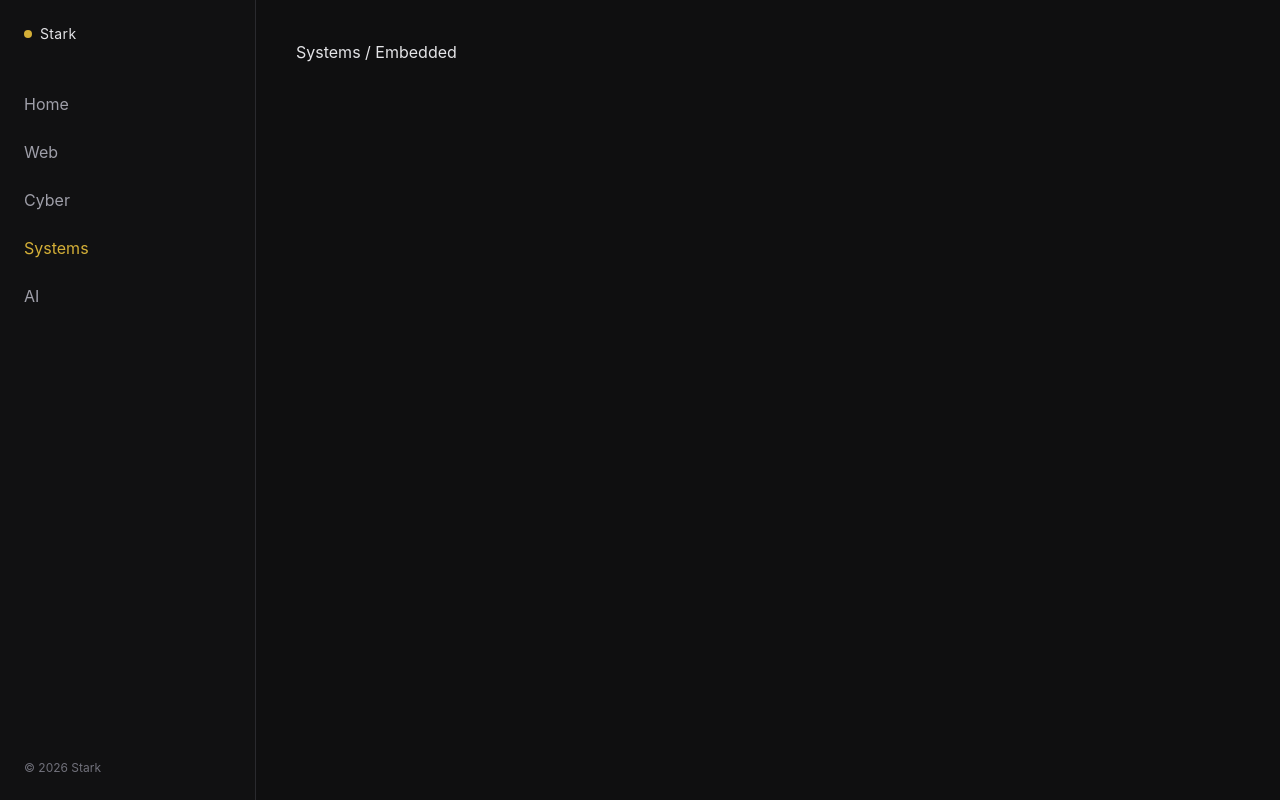
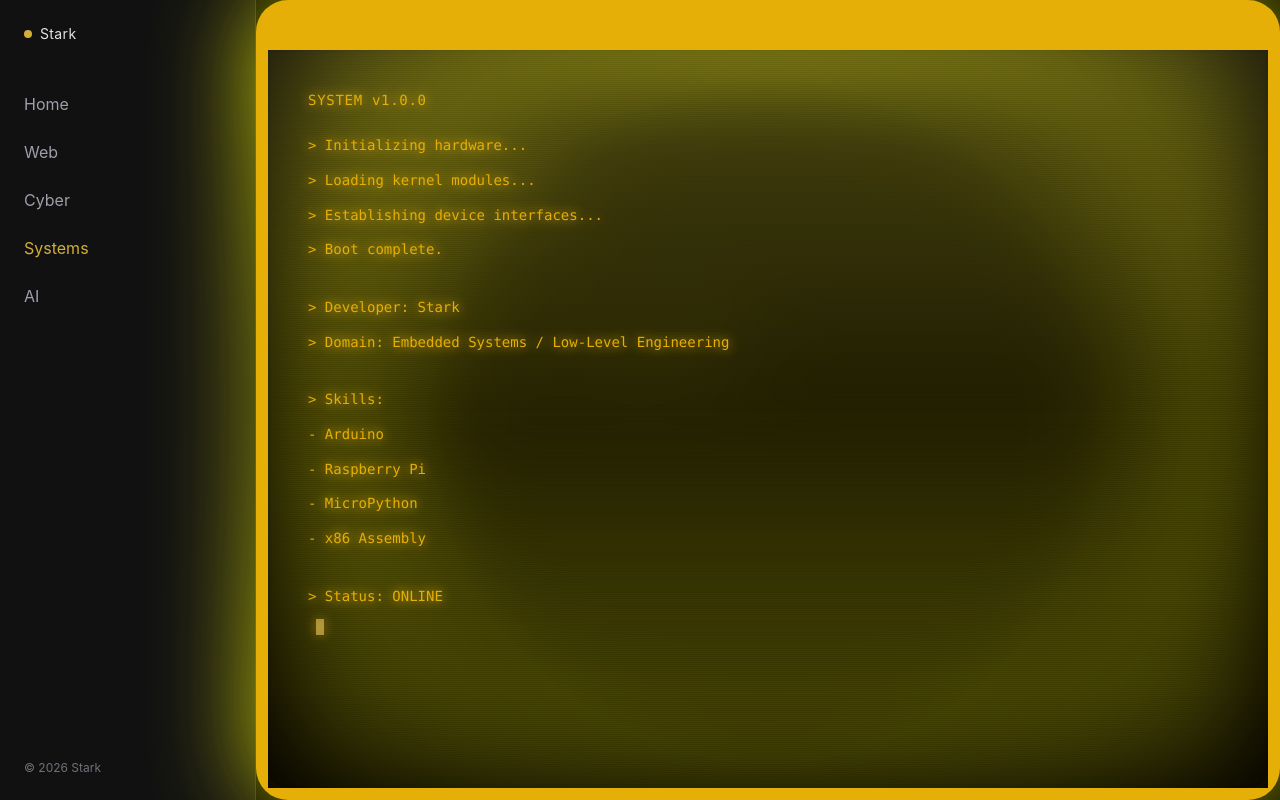
Before and after one commit to Lakshaya-stark/my-portfolio, a React (Vite) app: page /systems in a window 1280 px wide. Built offline with nearby package versions, Linux system fonts and the light colour scheme.

Commit message:
added systems page

```diff
--- /dev/null
+++ b/src/components/SystemBoot.jsx
@@ -0,0 +1,35 @@
+import { useEffect, useState } from "react";
+
+export default function SystemBoot({ onFinish }) {
+  const [progress, setProgress] = useState(0);
+
+  useEffect(() => {
+    let value = 0;
+
+    const interval = setInterval(() => {
+      value += Math.random() * 10;
+      if (value >= 100) {
+        value = 100;
+        clearInterval(interval);
+        setTimeout(onFinish, 500);
+      }
+      setProgress(Math.floor(value));
+    }, 120);
+
+    return () => clearInterval(interval);
+  }, [onFinish]);
+
+  return (
+    <div className="fixed inset-0 bg-[#2b2b2b] flex flex-col justify-center items-center font-mono text-[#d6b48c] z-50">
+      <div className="text-2xl mb-6">Booting...</div>
+
+      <div className="w-[300px] border-2 border-[#d6b48c] p-1">
+        <div className="h-4 bg-[#d6b48c]" style={{ width: `${progress}%` }} />
+      </div>
+
+      <div className="mt-4 text-sm">
+        {progress < 100 ? "Nearly there..." : "System Ready"}
+      </div>
+    </div>
+  );
+}
--- a/src/index.css
+++ b/src/index.css
@@ -2,3 +2,14 @@
 html {
   scroll-behavior: smooth;
 }
+@keyframes flicker {
+  0% {
+    opacity: 0.97;
+  }
+  50% {
+    opacity: 1;
+  }
+  100% {
+    opacity: 0.98;
+  }
+}
--- a/src/pages/Systems.jsx
+++ b/src/pages/Systems.jsx
@@ -1,3 +1,73 @@
+import { useState } from "react";
+import SystemBoot from "../components/SystemBoot";
+
 export default function Systems() {
-  return <div className="p-10">Systems / Embedded</div>;
+  const [booted, setBooted] = useState(false);
+
+  if (!booted) {
+    return <SystemBoot onFinish={() => setBooted(true)} />;
+  }
+
+  return (
+    <div className="min-h-screen bg-black flex">
+      {/* SIDEBAR SPACE (IMPORTANT) */}
+      <div className="w-64 hidden "></div>
+
+      {/* CRT FULL AREA */}
+      <div className="flex-1 relative border-12 border-t-50 border-[#e6af07] rounded-4xl drop-shadow-[0_0_50px_#e5e607]">
+        {/* OUTER GLOW FRAME */}
+        <div className="absolute inset-0 ">
+          {/* INNER CRT SCREEN */}
+          <div className="relative h-full w-full overflow-hidden">
+            {/* VIGNETTE */}
+            <div className="absolute inset-0 pointer-events-none bg-[radial-gradient(circle,transparent_55%,rgba(0,0,0,0.95)_100%)]" />
+
+            {/* SCANLINES */}
+            <div className="absolute inset-0 pointer-events-none opacity-30 bg-[linear-gradient(rgba(0,0,0,0.3)_1px,transparent_1px)] bg-[size:100%_2px]" />
+
+            {/* PHOSPHOR AMBER GLOW */}
+            <div className="absolute inset-0 pointer-events-none bg-yellow-400/5 blur-[2px]" />
+
+            {/* FLICKER */}
+            <div className="absolute inset-0 pointer-events-none animate-[flicker_0.12s_infinite]" />
+
+            {/* CURVATURE LIGHT */}
+            <div className="absolute inset-0 pointer-events-none bg-gradient-to-b from-yellow-200/10 via-transparent to-black/40" />
+
+            {/* CONTENT */}
+            <div className="relative z-10 h-full p-10 font-mono text-[#e6af07] drop-shadow-[0_0_6px_#e6af07]">
+              <div className="text-sm mb-6 tracking-wider">SYSTEM v1.0.0</div>
+
+              <div className="space-y-3 text-sm leading-relaxed">
+                <p>&gt; Initializing hardware...</p>
+                <p>&gt; Loading kernel modules...</p>
+                <p>&gt; Establishing device interfaces...</p>
+                <p>&gt; Boot complete.</p>
+
+                <br />
+
+                <p>&gt; Developer: Stark</p>
+                <p>&gt; Domain: Embedded Systems / Low-Level Engineering</p>
+
+                <br />
+
+                <p>&gt; Skills:</p>
+                <p> - Arduino</p>
+                <p> - Raspberry Pi</p>
+                <p> - MicroPython</p>
+                <p> - x86 Assembly</p>
+
+                <br />
+
+                <p>&gt; Status: ONLINE</p>
+
+                {/* CURSOR */}
+                <span className="inline-block w-2 h-4 bg-[#ffd86b] ml-2 animate-pulse"></span>
+              </div>
+            </div>
+          </div>
+        </div>
+      </div>
+    </div>
+  );
 }
```
